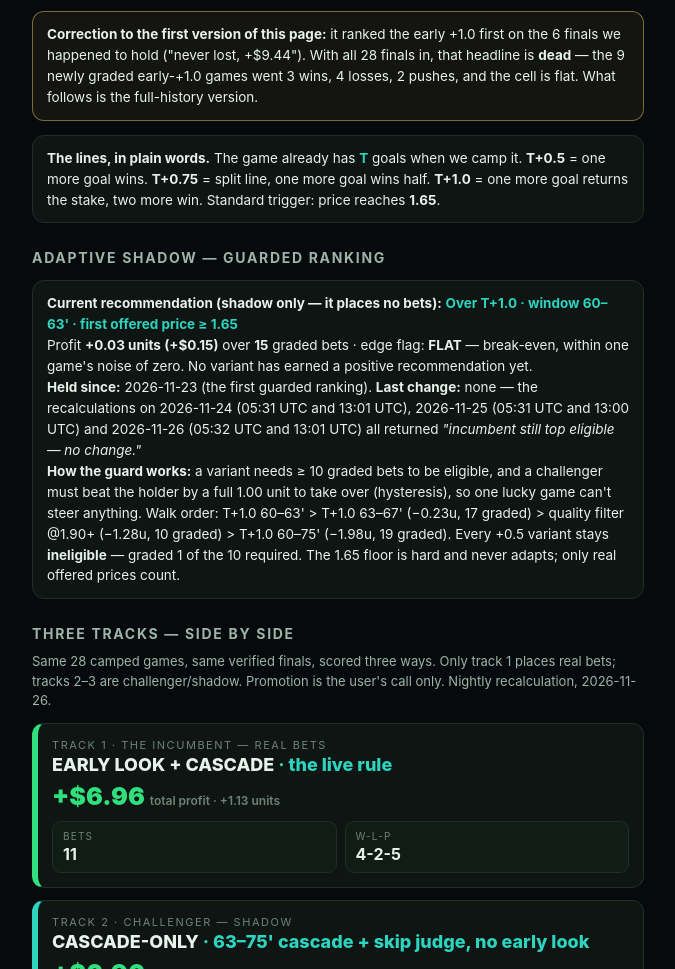
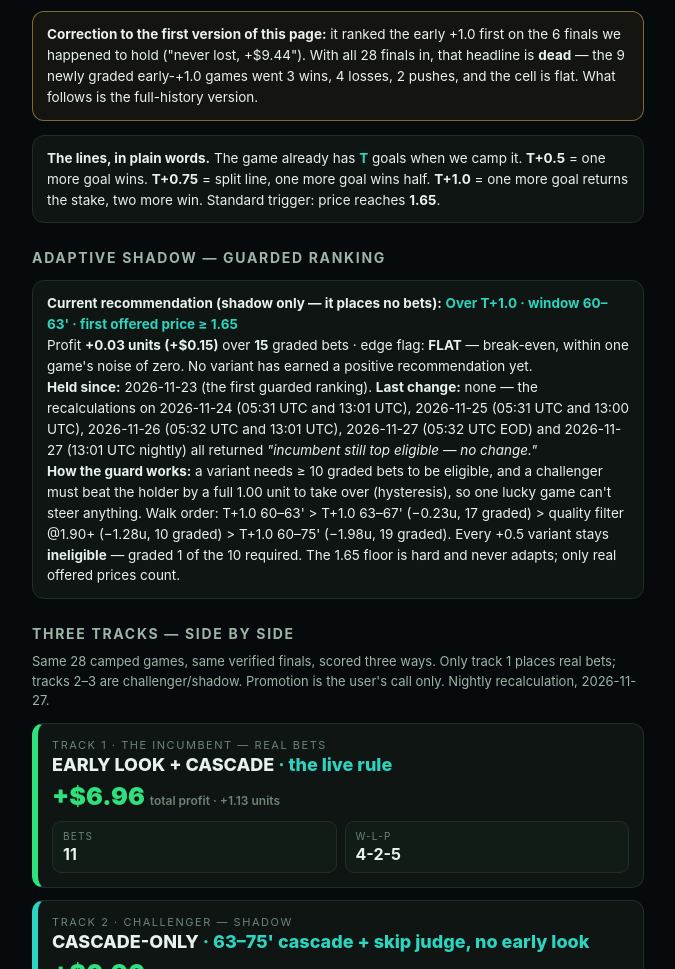
Before and after one commit to Dannyyachtclub/betbot-dashboard, a plain HTML site: page windows.html in a window 1280 px wide. Shown: the part 131-1100 px from the top of the page, without its empty margins (302-977 px from the left). Drawn offline with Linux system fonts and the light colour scheme.

Commit message:
Adaptive shadow nightly 2026-11-27: guarded ranking + three-track refresh

```diff
--- a/windows.html
+++ b/windows.html
@@ -74,12 +74,12 @@
 <div class="strip">
   <b>Current recommendation (shadow only — it places no bets):</b> <span class="k">Over T+1.0 · window 60–63' · first offered price ≥ 1.65</span><br>
   Profit <b>+0.03 units (+$0.15)</b> over <b>15</b> graded bets · edge flag: <b>FLAT</b> — break-even, within one game's noise of zero. No variant has earned a positive recommendation yet.<br>
-  <b>Held since:</b> 2026-11-23 (the first guarded ranking). <b>Last change:</b> none — the recalculations on 2026-11-24 (05:31 UTC and 13:01 UTC), 2026-11-25 (05:31 UTC and 13:00 UTC) and 2026-11-26 (05:32 UTC and 13:01 UTC) all returned <i>"incumbent still top eligible — no change."</i><br>
+  <b>Held since:</b> 2026-11-23 (the first guarded ranking). <b>Last change:</b> none — the recalculations on 2026-11-24 (05:31 UTC and 13:01 UTC), 2026-11-25 (05:31 UTC and 13:00 UTC), 2026-11-26 (05:32 UTC and 13:01 UTC), 2026-11-27 (05:32 UTC EOD) and 2026-11-27 (13:01 UTC nightly) all returned <i>"incumbent still top eligible — no change."</i><br>
   <b>How the guard works:</b> a variant needs ≥ 10 graded bets to be eligible, and a challenger must beat the holder by a full 1.00 unit to take over (hysteresis), so one lucky game can't steer anything. Walk order: T+1.0 60–63' &gt; T+1.0 63–67' (−0.23u, 17 graded) &gt; quality filter @1.90+ (−1.28u, 10 graded) &gt; T+1.0 60–75' (−1.98u, 19 graded). Every +0.5 variant stays <b>ineligible</b> — graded 1 of the 10 required. The 1.65 floor is hard and never adapts; only real offered prices count.
 </div>
 
 <h2>Three tracks — side by side</h2>
-<p class="sub">Same 28 camped games, same verified finals, scored three ways. Only track 1 places real bets; tracks 2–3 are challenger/shadow. Promotion is the user's call only. Nightly recalculation, 2026-11-26.</p>
+<p class="sub">Same 28 camped games, same verified finals, scored three ways. Only track 1 places real bets; tracks 2–3 are challenger/shadow. Promotion is the user's call only. Nightly recalculation, 2026-11-27.</p>
 <div class="opt top">
   <div class="rank">Track 1 · the incumbent — real bets</div>
   <div class="name">EARLY LOOK + CASCADE <span class="win">· the live rule</span></div>
@@ -261,7 +261,7 @@
 </div>
 <div class="strip">Every 67–75' cell in the sweep triggered <b>zero</b> times — not because the prices weren't there, but because our camps end by ~65' and never recorded them. No simulation can grade a window we don't watch. Filling it means camps stay watching after a no-fire 65' — the decision that's still yours.</div>
 
-<p class="foot">Source: the bot's own camp records (ledger events, Nov 21–23), 30 strategy variants replayed and graded against all 28 verified final scores (9 from our records, 19 pulled from public live-score archives, each sourced in the sweep report). Nightly adaptive-shadow recalculation (shadow/advisory only — no strategy was changed by this page): finals checked 2026-11-26 — all 28 in-scope games verified, no new finals to add. The Nov 23 night games Santos v Gremio (0–2) and Alajuelense v Cartagines (1–2), the Nov 24 games (Bromley 1–1 Wycombe, Chapecoense 3–0 Palmeiras, Juve Stabia 1–3 Catanzaro, North East Utd 1–1 SC Delhi, San Jose 2–1 Houston) and Hartlepool v Solihull Moors 2–0 (Nov 25) all have verified finals on file, but their camps ran outside the sweep's Nov 21–23 scope, so they are not yet graded into the ranking above. Updated 2026-11-26.</p>
+<p class="foot">Source: the bot's own camp records (ledger events, Nov 21–23), 30 strategy variants replayed and graded against all 28 verified final scores (9 from our records, 19 pulled from public live-score archives, each sourced in the sweep report). Nightly adaptive-shadow recalculation (shadow/advisory only — no strategy was changed by this page): finals checked 2026-11-27 — all 28 in-scope games verified; two new finals added (41 total on file): Macarthur FC 2–0 Melbourne City and Syunik 2–0 Van, both camped Nov 27. The Nov 23 night games Santos v Gremio (0–2) and Alajuelense v Cartagines (1–2), the Nov 24 games (Bromley 1–1 Wycombe, Chapecoense 3–0 Palmeiras, Juve Stabia 1–3 Catanzaro, North East Utd 1–1 SC Delhi, San Jose 2–1 Houston), Hartlepool v Solihull Moors 2–0 (Nov 25) and the Nov 27 games above all have verified finals on file, but their camps ran outside the sweep's Nov 21–23 scope, so they are not yet graded into the ranking above. Updated 2026-11-27.</p>
 
 </body>
 </html>
```
